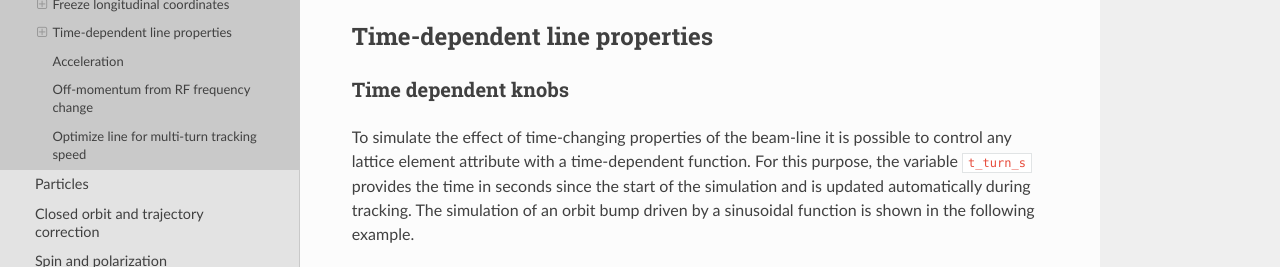
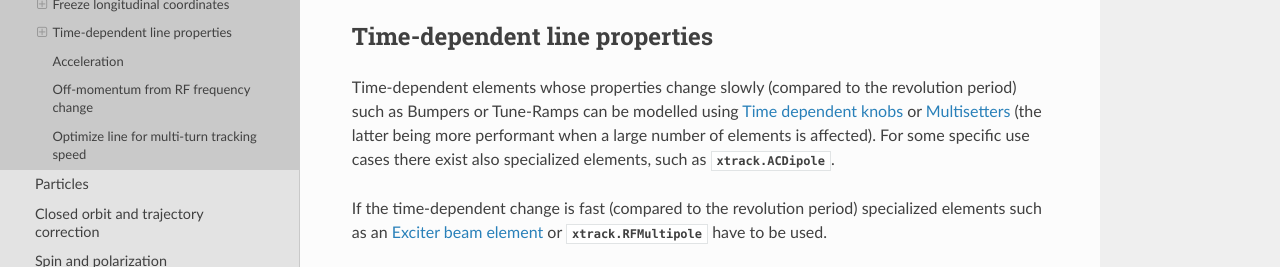
Before and after one commit to xsuite/xsuite, a Sphinx documentation site: the page built from docs/track.rst, in a window 1280 px wide and 900 px high, scrolled down 7697 px, cut to the strip 180-447 px from the top of the window. Built offline with Sphinx 7.4.7 and the Read the Docs theme 3.1.0, drawn with Linux system fonts in a browser that asks for light colours; pages that are not in the unit, such as notebooks, are missing from menus; the version number could not be read and is left out.

Commit message:
Update documentation on time-dependent line properties

```diff
--- a/docs/track.rst
+++ b/docs/track.rst
@@ -43,6 +43,14 @@ illustrates how backtrack for a full turn or between specified elements:
 Time-dependent line properties
 ==============================
 
+Time-dependent elements whose properties change slowly (compared to the revolution period)
+such as Bumpers or Tune-Ramps can be modelled using :doc:`time_dependent_knobs`
+or :doc:`fast_lattice_changes` (the latter being more performant when a large
+number of elements is affected). For some specific use cases there exist also
+specialized elements, such as :class:`xtrack.ACDipole`.
+
+If the time-dependent change is fast (compared to the revolution period) specialized elements such as an :doc:`exciter` or :class:`xtrack.RFMultipole` have to be used.
+
 .. include:: time_dependent_knobs.rst
 
 .. include:: fast_lattice_changes.rst
```
